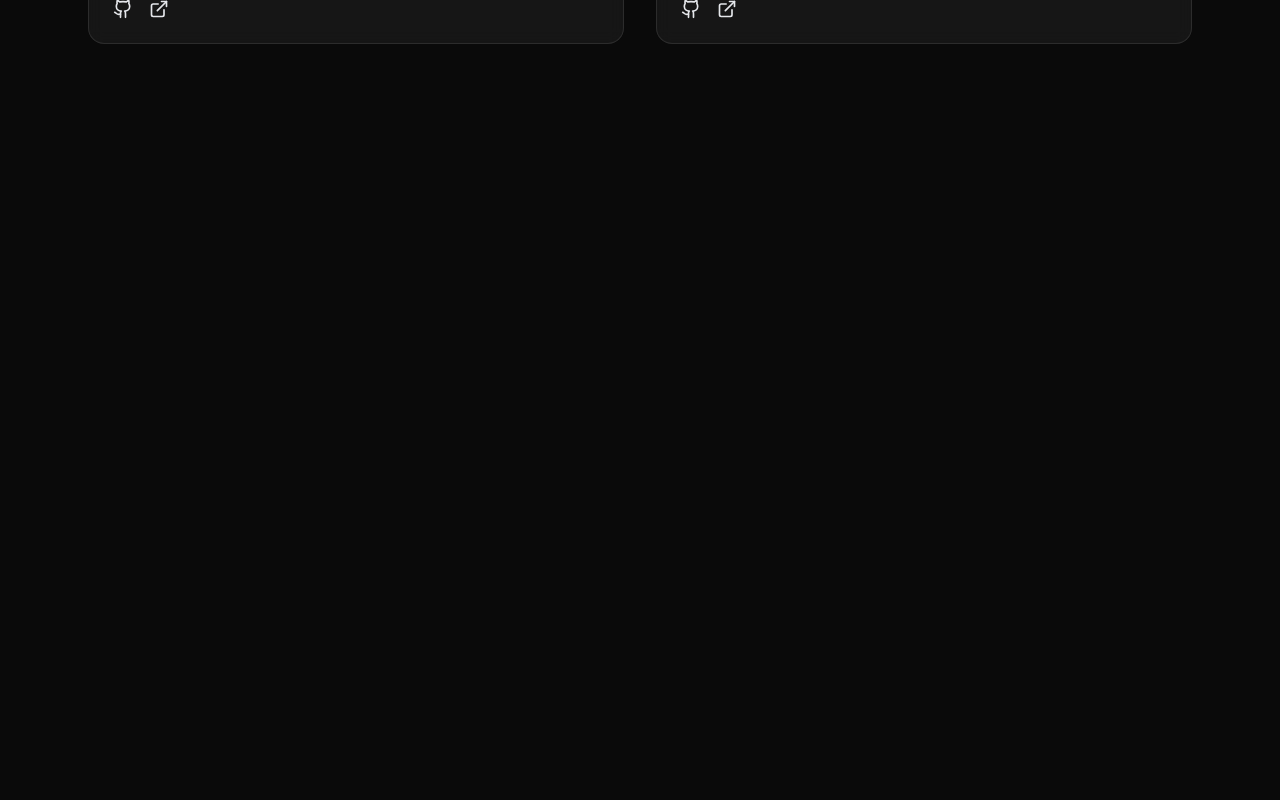
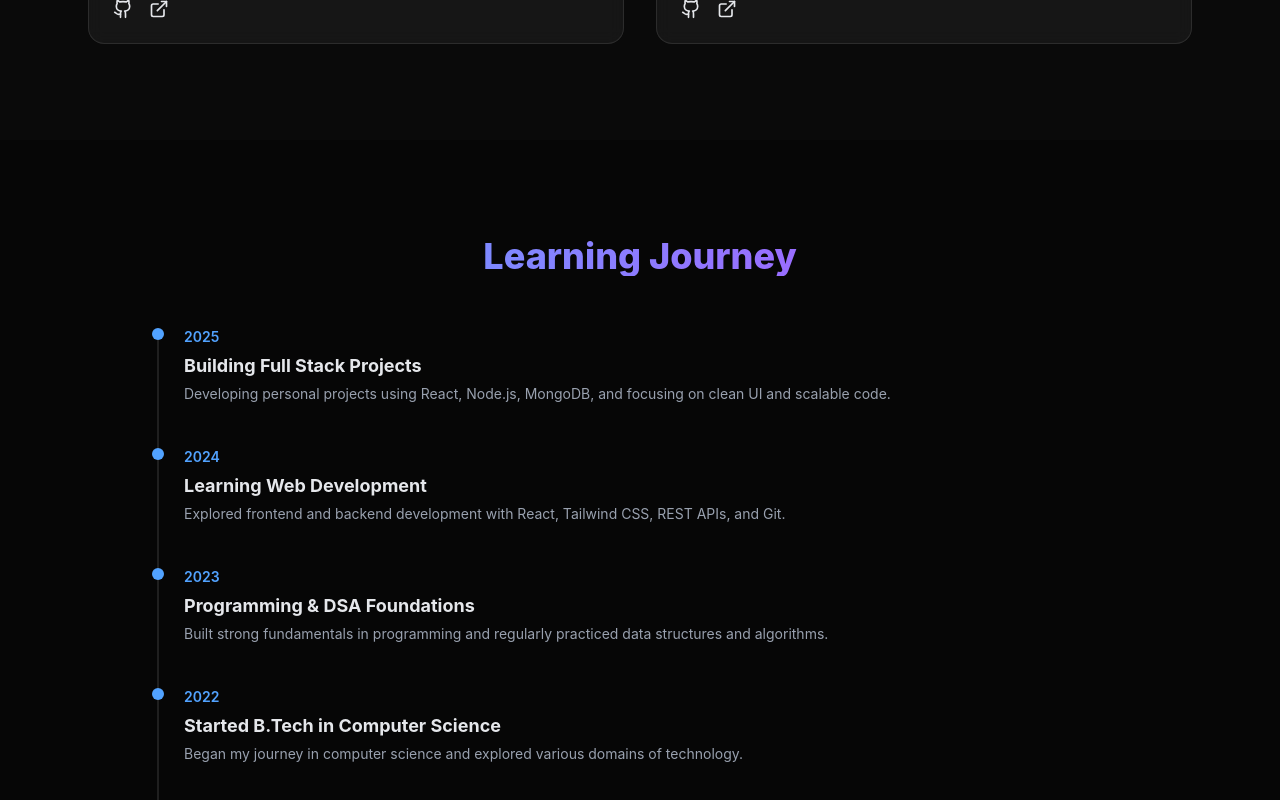
Before and after one commit to AmulyaKaushik/Portfolio, a React (Vite) app: page / in a window 1280 px wide. Shown: the part 2818-3618 px from the top of the page. Before the commit the page ends 2958 px from the top, so only its background shows below. Built offline with nearby package versions, Linux system fonts and the light colour scheme.

Commit message:
experience section

```diff
--- a/src/App.jsx
+++ b/src/App.jsx
@@ -3,6 +3,7 @@ import Hero from "./sections/Hero";
 import About from "./sections/About";
 import Skills from "./sections/Skills";
 import Projects from "./sections/Projects";
+import Experience from "./sections/Experience";
 
 export default function App() {
   return (
@@ -12,6 +13,7 @@ export default function App() {
       <About />
       <Skills />
       <Projects />
+      <Experience />
     </>
   );
 }
--- /dev/null
+++ b/src/sections/Experience.jsx
@@ -0,0 +1,79 @@
+import { motion } from "framer-motion";
+import { useInView } from "react-intersection-observer";
+
+function TimelineItem({ year, title, description }) {
+  const { ref, inView } = useInView({
+    triggerOnce: true,
+    threshold: 0.2,
+  });
+
+  return (
+    <motion.div
+      ref={ref}
+      initial={{ opacity: 0, x: -40 }}
+      animate={inView ? { opacity: 1, x: 0 } : {}}
+      transition={{ duration: 0.6 }}
+      className="relative pl-8 pb-10"
+    >
+      <span className="absolute left-0 top-1 w-3 h-3 rounded-full bg-blue-400" />
+      <span className="absolute left-[5px] top-4 w-[2px] h-full bg-white/10" />
+
+      <span className="text-sm text-blue-400 font-semibold">
+        {year}
+      </span>
+
+      <h3 className="text-lg font-bold mt-1">
+        {title}
+      </h3>
+
+      <p className="text-sm text-gray-400 mt-1">
+        {description}
+      </p>
+    </motion.div>
+  );
+}
+
+export default function Experience() {
+  const journey = [
+    {
+      year: "2025",
+      title: "Building Full Stack Projects",
+      description:
+        "Developing personal projects using React, Node.js, MongoDB, and focusing on clean UI and scalable code.",
+    },
+    {
+      year: "2024",
+      title: "Learning Web Development",
+      description:
+        "Explored frontend and backend development with React, Tailwind CSS, REST APIs, and Git.",
+    },
+    {
+      year: "2023",
+      title: "Programming & DSA Foundations",
+      description:
+        "Built strong fundamentals in programming and regularly practiced data structures and algorithms.",
+    },
+    {
+      year: "2022",
+      title: "Started B.Tech in Computer Science",
+      description:
+        "Began my journey in computer science and explored various domains of technology.",
+    },
+  ];
+
+  return (
+    <section id="experience" className="py-24 bg-black/40">
+      <div className="max-w-5xl mx-auto px-6">
+        <h2 className="text-3xl md:text-4xl font-extrabold mb-12 text-center bg-gradient-to-r from-blue-400 to-purple-500 bg-clip-text text-transparent">
+          Learning Journey
+        </h2>
+
+        <div className="relative">
+          {journey.map((item, index) => (
+            <TimelineItem key={index} {...item} />
+          ))}
+        </div>
+      </div>
+    </section>
+  );
+}
```
